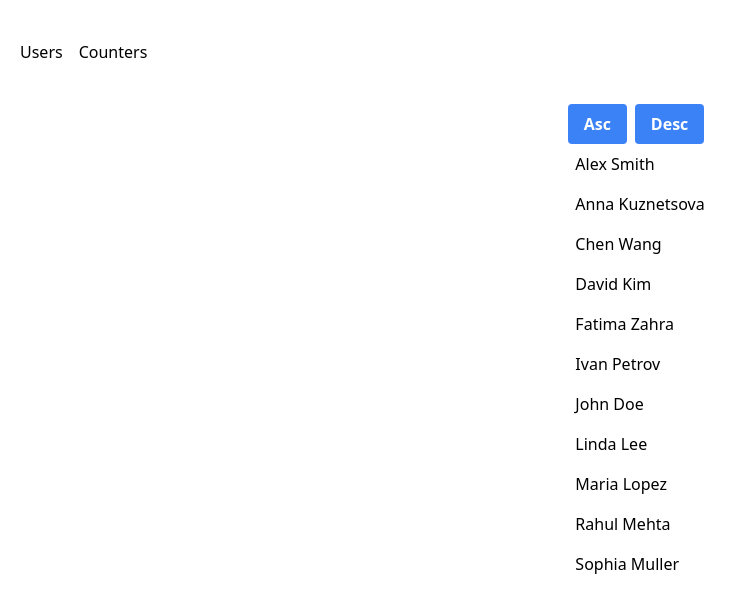
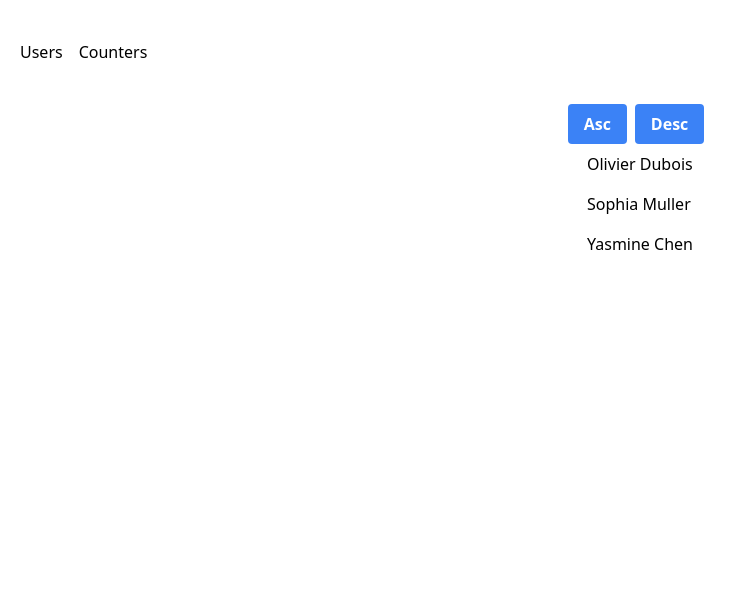
Before and after one commit to AinurBogdanov/redux-course, a React (Vite) app: page /users in a window 1280 px wide. Shown: the top 608 px of the page, without its empty margins (0-746 px from the left). Built offline with nearby package versions, Linux system fonts and the light colour scheme; data requests are answered from the project's data file.

Commit message:
delete user feature

```diff
--- a/db.json
+++ b/db.json
@@ -1,59 +1,19 @@
 {
   "users": [
-    {
-      "id": "1",
-      "name": "Ivan Petrov",
-      "description": "Backend developer, enjoys coffee and chess."
-    },
-    {
-      "id": "2",
-      "name": "Alex Smith",
-      "description": "Frontend wizard, React and Vue enthusiast."
-    },
-    {
-      "id": "3",
-      "name": "Linda Lee",
-      "description": "Fullstack dev, loves hiking and reading sci-fi."
-    },
-    {
-      "id": "4",
-      "name": "Rahul Mehta",
-      "description": "Mobile developer, flutter expert, gamer."
-    },
-    {
-      "id": "5",
-      "name": "Maria Lopez",
-      "description": "QA engineer, enjoys travel and yoga."
-    },
-    {
-      "id": "6",
-      "name": "Chen Wang",
-      "description": "DevOps specialist, automation fan."
-    },
     {
       "id": "7",
       "name": "Sophia Muller",
       "description": "UX/UI designer, art lover, cyclist."
     },
     {
-      "id": "8",
-      "name": "John Doe",
-      "description": "ML engineer, likes podcasts and tacos."
-    },
-    {
       "id": "9",
-      "name": "Anna Kuznetsova",
-      "description": "Java developer, board games fan."
-    },
-    {
-      "id": "10",
-      "name": "David Kim",
-      "description": "Security expert, into running and photography."
+      "name": "Yasmine Chen",
+      "description": "Backend engineer, Go specialist, hiker."
     },
     {
       "id": "11",
-      "name": "Fatima Zahra",
-      "description": "Cloud architect, tea lover."
+      "name": "Olivier Dubois",
+      "description": "DevOps engineer, Docker guru, music fan."
     }
   ]
 }
--- /dev/null
+++ b/src/extra-arguments.ts
@@ -0,0 +1,7 @@
+import { router } from './router';
+import { api } from './shared/api';
+
+export const extraArgument = {
+  api,
+  router,
+};
--- a/src/main.tsx
+++ b/src/main.tsx
@@ -6,7 +6,7 @@ import { fetchUsers } from './modules/users/module/fetch-users.ts';
 import { RouterProvider } from 'react-router';
 import { router } from './router.tsx';
 
-store.dispatch(fetchUsers());
+store.dispatch(fetchUsers({}));
 
 ReactDOM.createRoot(document.getElementById('root')!).render(
   <React.StrictMode>
--- a/src/modules/users/module/delete-user.ts
+++ b/src/modules/users/module/delete-user.ts
@@ -0,0 +1,19 @@
+import type { AppThunk } from '../../../store';
+import { usersSlice, type UserId } from '../users.slice';
+import { fetchUsers } from './fetch-users';
+
+export const deleteUser =
+  (id: UserId): AppThunk<Promise<void>> =>
+  async (dispatch, _, { api, router }) => {
+    dispatch(usersSlice.actions.deleteUserPending());
+    try {
+      await api.deleteUser(id);
+      await router.navigate('/users');
+      await dispatch(fetchUsers({ refetch: true }));
+
+      dispatch(usersSlice.actions.deleteUserSuccess({ userId: id }));
+    } catch (err) {
+      dispatch(usersSlice.actions.deleteUserFailed());
+      console.error(err);
+    }
+  };
--- a/src/modules/users/module/fetch-user.ts
+++ b/src/modules/users/module/fetch-user.ts
@@ -2,14 +2,14 @@ import type { AppThunk } from '../../../store';
 import { usersSlice, type UserId } from '../users.slice';
 
 export const fetchUser =
-  (id: UserId): AppThunk =>
-  (dispatch, getState, { api }) => {
+  (id: UserId): AppThunk<Promise<void>> =>
+  async (dispatch, getState, { api }) => {
     const isPending = usersSlice.selectors.selectIsFetchUserPending(getState());
     if (!isPending) return;
 
     dispatch(usersSlice.actions.fetchUsersPending());
 
-    api
+    return api
       .getUser(id)
       .then((user) => {
         dispatch(usersSlice.actions.fetchUserSuccess({ user: user }));
--- a/src/modules/users/module/fetch-users.ts
+++ b/src/modules/users/module/fetch-users.ts
@@ -2,14 +2,14 @@ import type { AppThunk } from '../../../store';
 import { usersSlice } from '../users.slice';
 
 export const fetchUsers =
-  (): AppThunk =>
-  (dispatch, getState, { api }) => {
+  ({ refetch = false }: { refetch?: boolean }): AppThunk<Promise<void>> =>
+  async (dispatch, getState, { api }) => {
     const isIdle = usersSlice.selectors.selectIsFetchUsersIdle(getState());
-    if (!isIdle) return;
+    if (!isIdle && !refetch) return;
 
     dispatch(usersSlice.actions.fetchUsersPending());
 
-    api
+    return api
       .getUsers()
       .then((users) => {
         dispatch(usersSlice.actions.fetchUsersSuccess({ users: users }));
--- a/src/modules/users/user-info.tsx
+++ b/src/modules/users/user-info.tsx
@@ -3,6 +3,7 @@ import { usersSlice, type UserId } from './users.slice';
 import { useAppSelector, useAppDispatch } from '../../store';
 import { useEffect } from 'react';
 import { fetchUser } from './module/fetch-user';
+import { deleteUser } from './module/delete-user';
 
 function UserInfo() {
   const { userId = '' } = useParams<{ userId: UserId }>();
@@ -13,10 +14,16 @@ function UserInfo() {
 
   useEffect(() => {
     dispatch(fetchUser(userId));
-  }, []);
+  }, [dispatch, userId]);
 
   if (isPending || !user) {
+    console.log(user, isPending);
     return <div>Loading ...</div>;
+  }
+
+  function handleDelete() {
+    console.log(userId);
+    dispatch(deleteUser(userId)).then(() => navigate('..', { relative: 'path' }));
   }
 
   return (
@@ -28,7 +35,10 @@ function UserInfo() {
         >
           Back
         </button>
-        <button className="bg-red-500 hover:bg-red-700 text-white font-bold py-2 px-4 rounded md">
+        <button
+          onClick={handleDelete}
+          className="bg-red-500 hover:bg-red-700 text-white font-bold py-2 px-4 rounded md"
+        >
           Delete
         </button>
       </div>
@@ -39,3 +49,51 @@ function UserInfo() {
   );
 }
 export default UserInfo;
+
+// [
+//   {
+//     "id": "4",
+//     "name": "Rahul Mehta",
+//     "description": "Mobile developer, flutter expert, gamer."
+//   },
+//   {
+//     "id": "5",
+//     "name": "Maria Lopez",
+//     "description": "QA engineer, enjoys travel and yoga."
+//   },
+//   {
+//     "id": "7",
+//     "name": "Sophia Muller",
+//     "description": "UX/UI designer, art lover, cyclist."
+//   },
+//   {
+//     "id": "8",
+//     "name": "Jake Peterson",
+//     "description": "Frontend developer, React enthusiast, coffee lover."
+//   },
+//   {
+//     "id": "9",
+//     "name": "Yasmine Chen",
+//     "description": "Backend engineer, Go specialist, hiker."
+//   },
+//   {
+//     "id": "10",
+//     "name": "Anna Ivanova",
+//     "description": "Project manager, Scrum Master, bookworm."
+//   },
+//   {
+//     "id": "11",
+//     "name": "Olivier Dubois",
+//     "description": "DevOps engineer, Docker guru, music fan."
+//   },
+//   {
+//     "id": "12",
+//     "name": "Carla Moretti",
+//     "description": "Data scientist, Python addict, chess player."
+//   },
+//   {
+//     "id": "13",
+//     "name": "Samuel Lee",
+//     "description": "Android developer, foodie, travel photographer."
+//   }
+// ]
--- a/src/modules/users/users-list.tsx
+++ b/src/modules/users/users-list.tsx
@@ -11,7 +11,7 @@ export function UsersList() {
   console.count('update UserList');
 
   useEffect(() => {
-    appStore.dispatch(fetchUsers());
+    appStore.dispatch(fetchUsers({}));
   }, [appStore]);
 
   const sortedUsers = useAppSelector((state) =>
--- a/src/modules/users/users.slice.ts
+++ b/src/modules/users/users.slice.ts
@@ -13,12 +13,14 @@ export type UsersState = {
   ids: string[];
   fetchUsersStatus: 'idle' | 'pending' | 'success' | 'failed';
   fetchUserStatus: 'idle' | 'pending' | 'success' | 'failed';
+  deleteUserStatus: 'idle' | 'pending' | 'success' | 'failed';
 };
 const initialUsersState: UsersState = {
   entities: {},
   ids: [],
   fetchUsersStatus: 'idle',
   fetchUserStatus: 'idle',
+  deleteUserStatus: 'idle',
 };
 
 export const usersSlice = createSlice({
@@ -47,8 +49,11 @@ export const usersSlice = createSlice({
     selectIsFetchUsersIdle: (state) => state.fetchUsersStatus === 'idle',
     selectIsFetchUsersPending: (state) => state.fetchUsersStatus === 'pending',
 
-    selectIsFetchUserIdle: (state) => state.fetchUsersStatus === 'idle',
-    selectIsFetchUserPending: (state) => state.fetchUsersStatus === 'pending',
+    selectIsFetchUserIdle: (state) => state.fetchUserStatus === 'idle',
+    selectIsFetchUserPending: (state) => state.fetchUserStatus === 'pending',
+
+    selectIsDeleteUserIdle: (state) => state.deleteUserStatus === 'idle',
+    selectIsDeleteUserPending: (state) => state.deleteUserStatus === 'pending',
   },
   reducers: {
     fetchUsersSuccess: (state, action: PayloadAction<{ users: User[] }>) => {
@@ -77,5 +82,17 @@ export const usersSlice = createSlice({
     fetchUserFailed: (state) => {
       state.fetchUserStatus = 'failed';
     },
+
+    deleteUserSuccess: (state, action: PayloadAction<{ userId: UserId }>) => {
+      state.deleteUserStatus = 'success';
+      delete state.entities[action.payload.userId];
+      state.ids = state.ids.filter((id) => id !== action.payload.userId);
+    },
+    deleteUserPending: (state) => {
+      state.deleteUserStatus = 'pending';
+    },
+    deleteUserFailed: (state) => {
+      state.deleteUserStatus = 'failed';
+    },
   },
 });
--- a/src/store.ts
+++ b/src/store.ts
@@ -7,11 +7,7 @@ import {
 import { useDispatch, useSelector, useStore } from 'react-redux';
 import { countersReducer } from './modules/counters/counters.slice';
 import { usersSlice } from './modules/users/users.slice';
-import { api } from './shared/api';
-
-const extraArgument = {
-  api,
-};
+import { extraArgument } from './extra-arguments';
 
 const reducer = combineReducers({
   counters: countersReducer,
```
